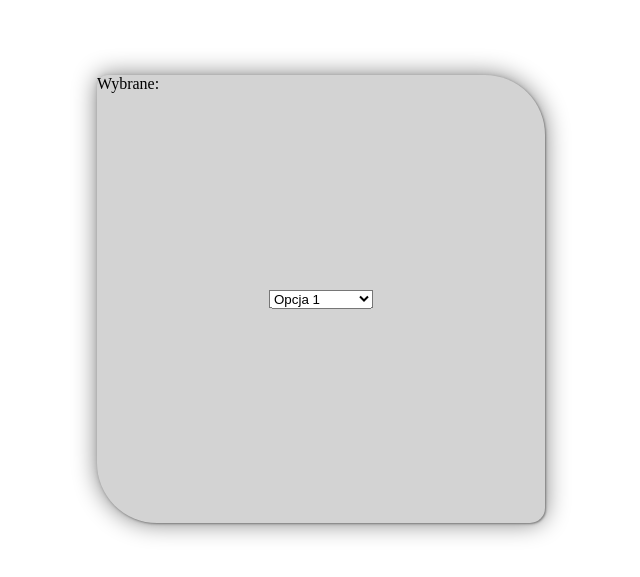
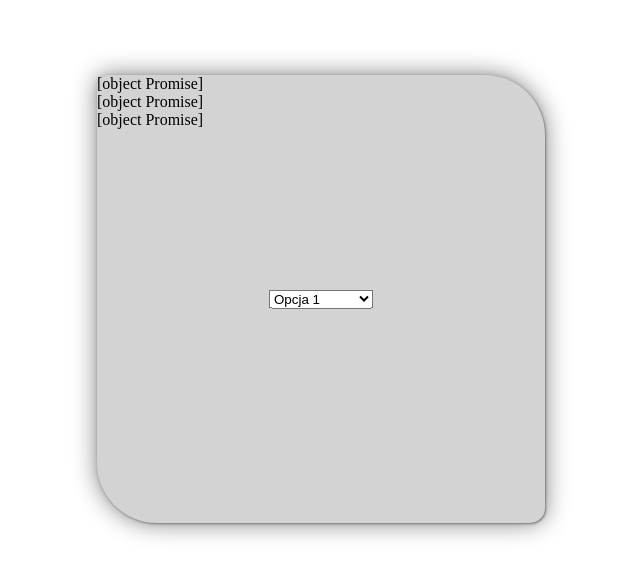
Before and after one commit to kardavx/aaaaaaaaaaaaaaaaaaaaaa, a Vue app in the folder hello-world/: page / in a window 1280 px wide. Shown: the part 101-678 px from the top of the page, without its empty margins (319-959 px from the left). Built offline with nearby package versions, Linux system fonts and the light colour scheme; no server answers.

Commit message:
no nic specjalnego w sumie nie zrobilem

```diff
--- a/hello-world/src/components/LoginBox.vue
+++ b/hello-world/src/components/LoginBox.vue
@@ -1,19 +1,28 @@
 <template>
   <div id="mainbox">
-    Wybrane: {{ count }}
-
     <select id="select1" v-model="selected">
       <option disabled value="">wybierz jedno</option>
       <option>Opcja 1</option>
       <option>Opcja 2</option>
       <option>Opcja 3</option>
     </select>
+    <div id="tiles">
+      <div id="tile">
+        {{GetName}}
+      </div>
+      <div id="tile">
+        {{GetName}}
+      </div>
+      <div id="tile">
+        {{GetName}}
+      </div>
+    </div>
   </div>
 </template>
 
 <script>
 
-// import { mapActions } from "vuex"
+ import { mapActions } from "vuex"
 
 export default {
   name: 'LoginBox',
@@ -22,13 +31,15 @@ export default {
       selected: "Opcja 1"
     }
   },
-  created() {
-    console.log(this.$store)
+  computed: {
+    GetName() {
+      return this.metoda("name")
+    }
   },
   methods: {
-    // ...mapActions ({
-    //   metoda: 'test/GetStringFromAPI'
-    // })
+     ...mapActions ({
+       metoda: 'test/GetStringFromAPI'
+     })
   }
 }
 
--- a/hello-world/src/modules/ExampleModules.js
+++ b/hello-world/src/modules/ExampleModules.js
@@ -5,11 +5,14 @@ export default {
     state: {
         count: 0,
     },
-    action: {
-        GetStringFromAPI() {
-            axios.get(`https://swapi.dev/api/people/1/'`)
+    actions: {
+        GetStringFromAPI(_, second) {
+            axios.get(`https://swapi.dev/api/people/1`)
                 .then(function (response) {
-                    console.log(response.name)
+                    const obj = response.data
+                    if (obj[second]) {
+                        return obj[second]
+                    }
                 });
         }
     },
```
